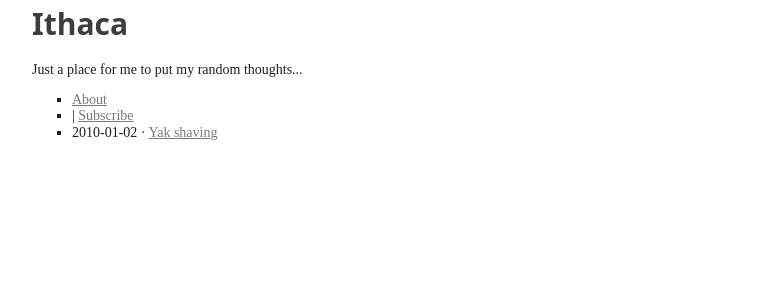
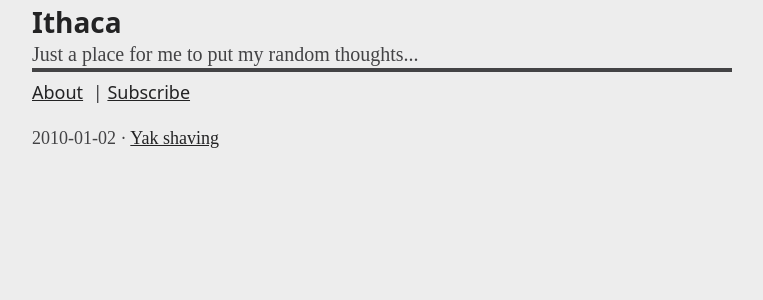
Before and after one commit to strogo/ithaca, a Jekyll site: the page built from index.html, in a window 1280 px wide. Shown: the top 300 px of the page, without its empty margins (258-1021 px from the left). Built offline with Jekyll 4.4.1, drawn with Linux system fonts in a browser that asks for light colours; Markdown is read by kramdown in place of the engine named in the settings.

Commit message:
New color scheme

```diff
--- a/css/screen.css
+++ b/css/screen.css
@@ -6,7 +6,8 @@ body {
 		So this allows 1.4em => 14px later. */
 	font-size: 62.5%;
 	font-family: "lemonde-courrier-1", "lemonde-courrier-2", serif;
-	color: #1F1F1F;
+	color: #434345;
+	background: #EDEDED;
 }
 
 h1, h2, h3, h4, h5, h6 {
@@ -15,28 +16,61 @@ h1, h2, h3, h4, h5, h6 {
 	line-height: 1.6;
 	margin-top: 20px;
 	margin-bottom: 5px;
-	color: #3D3D3D;
+	color: #232324;
 }
 
 h1#title {
 	margin: 0 0 10px 0;
-	font-size: 3em;
+	font-size: 2.8em;
 }
 
 h1#title a:link, h1#title a:visited {
-	color: red;
+	color: #000000;
 	text-decoration: none;
 }
 
 h1#title a:hover {
-	color: black;
+	color: #232324;
 	text-decoration: underline;
-	background: #B8B8B8;
+	background: #BABABA;
+}
+
+h1#title + p {
+	margin-top: -15px;
+	font-size: 2em;
+	margin-bottom: 10px;
+	border-bottom: solid 4px;
+}
+
+ul#nav {
+	list-style-type: none;
+	margin: 0 0 25px 0;
+	padding: 0;
+	font-family: "deva-ideal-1", "deva-ideal-2", sans;
+	font-size: 1.8em;
+}
+
+ul#nav li {
+	display: inline;
+	padding-right: 5px;
+}
+
+ul#archive {
+	list-style-type: none;
+	margin: 0;
+	padding: 0;
+	font-size: 1.8em;
+}
+
+#home {
+	margin: 0;
+	padding: 0;
+	font-size: 1.8em;
 }
 
 h1 { font-size: 2.6em; }
 
-h2 { font-size: 2em; border-bottom: solid 4px; }
+h2 { font-size: 2.1em; border-bottom: solid 4px; }
 h3 { font-size: 1.8em; }
 
 p {
@@ -63,14 +97,14 @@ ul ul ul ul { list-style-type: square; }
 h2 + p { margin-top: 25px; }
 
 a:link, a:visited {
-	color: #7A7A7A;
+	color: #232324;
 	text-decoration: underline;
 }
 
 a:hover {
-	color: #3D3D3D;
+	color: #000000;
 	text-decoration: none;
-	background: #B8B8B8;
+	background: #BABABA;
 }
 
 #stamp {
```
